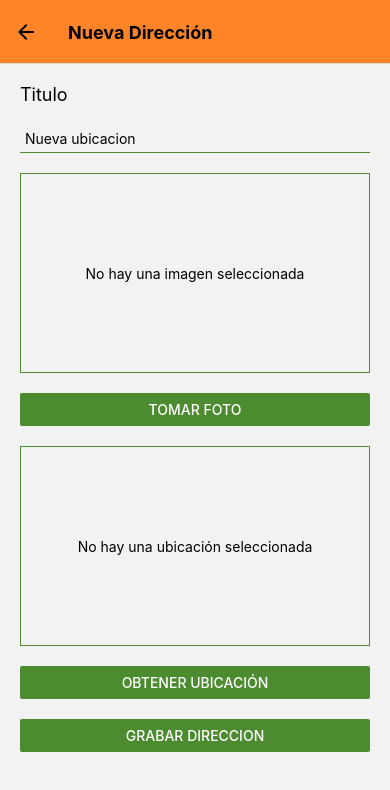
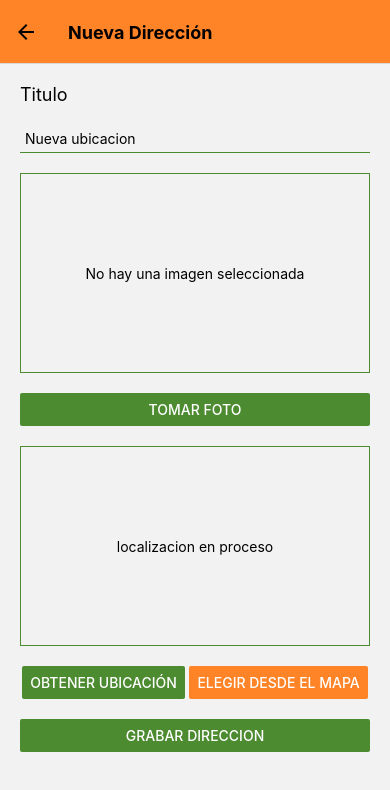
Before and after one commit to sotopro/cameralocationapp, a React Native app: screen /NewPlace in a window 390 px wide. Shown: the top 790 px of the page. Built offline with nearby package versions, Linux system fonts and the light colour scheme.

Commit message:
[feature] - create map preview & finish location selector & change place slice to save in store

```diff
--- a/package.json
+++ b/package.json
@@ -22,6 +22,7 @@
     "react": "17.0.2",
     "react-dom": "17.0.2",
     "react-native": "0.68.2",
+    "react-native-maps": "0.30.2",
     "react-native-safe-area-context": "^4.3.1",
     "react-native-screens": "^3.14.0",
     "react-native-web": "0.17.7",
--- a/src/components/LocationSelector.js
+++ b/src/components/LocationSelector.js
@@ -1,7 +1,9 @@
-import React, { useState } from "react";
+import React, { useState, useEffect } from "react";
 import { View, Button, Text, StyleSheet, Alert } from "react-native";
+import { useNavigation, useRoute } from "@react-navigation/native";
 import * as Location from "expo-location";
 import colors from "../utils/colors";
+import MapPreview from "./MapPreview";
 
 const styles = StyleSheet.create({
     container: {
@@ -20,10 +22,25 @@ const styles = StyleSheet.create({
         width: "100%",
         height: "100%",
     },
+    buttons: {
+        flexDirection: "row",
+        justifyContent: "space-around",
+    }
 })
 
 const LocationSelector = ({ onLocation }) => {
     const [pickedLocation, setPickedLocation] = useState();
+    const navigation = useNavigation();
+    const route = useRoute();
+
+    const mapLocation = route?.params?.mapLocation;
+
+    useEffect(() => {
+        if(mapLocation){
+            setPickedLocation(mapLocation);
+            onLocation(mapLocation)
+        }
+    }, [mapLocation]);
 
     const handleGetLocation = async () => {
         const isLocationPermissionGranted = await verifyPermissions();
@@ -57,20 +74,29 @@ const LocationSelector = ({ onLocation }) => {
         return true;
     }
 
+    const handlePickedLocation = async (location) => {
+        const isLocationPermissionGranted = await verifyPermissions();
+        if(!isLocationPermissionGranted) return;
+        navigation.navigate("Map");
+    }
+
     return (
         <View style={styles.container}>
-            <View style={styles.preview}>
-                {!pickedLocation ? (
-                    <Text>No hay una ubicación seleccionada</Text>
-                ) : (
-                    <Text>{`latitud: ${pickedLocation.lat}, longitud: ${pickedLocation.lng}`}</Text>
-                )}
+            <MapPreview location={pickedLocation} style={styles.preview}>
+                <Text>localizacion en proceso</Text>
+            </MapPreview>
+            <View style={styles.buttons}>
+                <Button
+                    title="Obtener ubicación"
+                    onPress={handleGetLocation}
+                    color={colors.primary}
+                />
+                <Button
+                    title="Elegir desde el mapa"
+                    onPress={handlePickedLocation}
+                    color={colors.secondary}
+                />
             </View>
-            <Button
-                title="Obtener ubicación"
-                onPress={handleGetLocation}
-                color={colors.primary}
-            />
         </View>
     )
 }
--- /dev/null
+++ b/src/components/MapPreview.js
@@ -0,0 +1,30 @@
+import React from "react";
+import { View, Image, StyleSheet } from "react-native";
+import { URL_MAPS } from "../utils/maps";
+
+const styles = StyleSheet.create({
+    container: {
+        justifyContent: "center",
+        alignItems: "center",
+    },
+    mapImage: {
+        width: "100%",
+        height: "100%",
+    }
+})
+
+const MapPreview = ({ children, location, style }) => {
+    const { lat, lng } = location || {};
+    const mapPreviewUrl = location ?  URL_MAPS(lat, lng) : '';
+    return (
+        <View style={{...styles.container, ...style}}>
+            {location ? (
+                <Image style={styles.mapImage} source={{ uri: mapPreviewUrl}} />
+            ) : (
+                children
+            )}
+        </View>
+    )
+}
+
+export default MapPreview;
--- a/src/models/Place.js
+++ b/src/models/Place.js
@@ -1,8 +1,10 @@
 class Place {
-    constructor(id, title, image) {
+    constructor(id, title, image, address, coords) {
         this.id = id;
         this.title = title;
         this.image = image;
+        this.address = address;
+        this.coords = coords;
     }
 }
 
--- a/src/screens/MapScreen.js
+++ b/src/screens/MapScreen.js
@@ -1,5 +1,8 @@
-import React from "react";
-import { View, StyleSheet, Text } from "react-native";
+import React, { useLayoutEffect, useState } from "react";
+import { View, StyleSheet, Text, TouchableOpacity } from "react-native";
+import MapView, { Marker } from "react-native-maps";
+import IonicIcons from '@expo/vector-icons/Ionicons'
+import colors from "../utils/colors";
 
 const styles = StyleSheet.create({
   container: {
@@ -8,10 +11,54 @@ const styles = StyleSheet.create({
 });
 
 const MapScreen = ({ navigation }) => {
+  const [selectedLocation, setSelectedLocation] = useState();
+
+  const initialRegion = {
+    latitude: 37.78825,
+    longitude: -122.4324,
+    latitudeDelta: 0.0922,
+    longitudeDelta: 0.0421,
+  }
+
+  const handlerPickLocation = (event) => {
+    setSelectedLocation({
+      lat: event.nativeEvent.coordinate.latitude,
+      lng: event.nativeEvent.coordinate.longitude,
+    });
+  }
+
+  const handleSaveLocation = () => {
+    if(selectedLocation) {
+      navigation.navigate('NewPlace', { mapLocation: selectedLocation });
+    }
+  }
+
+  useLayoutEffect(() => {
+    navigation.setOptions({
+      headerRight: () => (
+        <TouchableOpacity onPress={handleSaveLocation}>
+          <IonicIcons name="md-save-sharp" size={25} color={colors.black} />
+        </TouchableOpacity>
+      )
+    })
+  }, [navigation,handleSaveLocation]);
+
   return (
-    <View style={styles.container}>
-      <Text>MapScreen</Text>
-    </View>
+    <MapView
+      initialRegion={initialRegion}
+      style={styles.container}
+      onPress={handlerPickLocation}>
+        {selectedLocation && (
+          <Marker
+          title="Ubicación seleccionada"
+          coordinate={{
+            ...selectedLocation,
+            latitude: selectedLocation.lat,
+            longitude: selectedLocation.lng,
+          }}
+          />
+        )}
+      </MapView>
   );
 };
 
--- a/src/screens/NewPlaceScreen.js
+++ b/src/screens/NewPlaceScreen.js
@@ -34,7 +34,7 @@ const NewPlaceSreen = ({ navigation }) => {
 
   const onHandleTitleChange = (text) => setTitle(text);
   const onHandleSubmit = () => {
-    dispatch(savePlace(title, image));
+    dispatch(savePlace(title, image, location));
     navigation.navigate("Place");
   }
 
--- a/src/screens/PlaceDetailScreen.js
+++ b/src/screens/PlaceDetailScreen.js
@@ -1,17 +1,63 @@
 import React from "react";
-import { View, StyleSheet, Text } from "react-native";
+import { View, StyleSheet, Text, ScrollView, Image } from "react-native";
+import { useSelector } from "react-redux";
+import MapPreview from "../components/MapPreview";
+import colors from "../utils/colors";
 
 const styles = StyleSheet.create({
   container: {
     flex: 1,
   },
+  image: {
+    height: "40%",
+    minHeight: 300,
+    width: "100%",
+  },
+  location: {
+    margin: 20,
+    width: "90%",
+    maxWidth: 350,
+    backgroundColor: colors.white,
+    shadowColor: "black",
+    shadowOpacity: 0.26,
+    shadowOffset: { width: 0, height: 2 },
+    shadowRadius: 8,
+    elevation: 5,
+    borderRadius: 10,
+  },
+  addressContainer: {
+    padding: 20,
+  },
+  address: {
+    color: colors.primary,
+    textAlign: "center",
+  },
+  map: {
+    height: 300,
+  }
 });
 
-const PlaceDetailScreen = ({ navigation }) => {
+const PlaceDetailScreen = ({ navigation, route }) => {
+  const { placeId } = route.params;
+  const place = useSelector((state) => state.place.places.find((item) => item.id === placeId));
   return (
-    <View style={styles.container}>
-      <Text>PlaceDetailScreen</Text>
-    </View>
+    <ScrollView contentContainerStyle={styles.container}>
+      <Image source={{ uri: place.image }} style={styles.image} />
+      <View style={styles.location}>
+        <View style={styles.addressContainer}>
+          <Text style={styles.address}>{place.address}</Text>
+        </View>
+        <MapPreview
+        location={{
+          lat: place.coords.lat,
+          lng: place.coords.lng
+        }}
+        style={styles.map}
+        >
+          <Text>Ubicacion no disponible</Text>
+        </MapPreview>
+      </View>
+    </ScrollView>
   );
 };
 
--- a/src/screens/PlaceListScreen.js
+++ b/src/screens/PlaceListScreen.js
@@ -21,7 +21,7 @@ const PlaceListScreen = ({ navigation }) => {
     navigation.navigate("PlaceDetail", { placeId: id });
   }
   const renderItem = ({ item }) => (
-    <PlaceItem {...item} address='123 Calle , Ciudad, Distrito' onSelect={onSelectPlace} />
+    <PlaceItem {...item} onSelect={onSelectPlace} />
   )
 
   const ListEmptyComponent = () => (
--- a/src/store/place.slice.js
+++ b/src/store/place.slice.js
@@ -1,6 +1,7 @@
 import { createSlice } from "@reduxjs/toolkit";
 import * as FileSystem from "expo-file-system";
 import Place from "../models/Place";
+import { URL_GEOCODING } from "../utils/maps";
 
 const initialState = {
   places: [],
@@ -11,7 +12,7 @@ const placeSlice = createSlice({
   initialState,
   reducers: {
     addPlace: (state, action) => {
-      const newPlace = new Place(Date.now(), action.payload.title, action.payload.image);
+      const newPlace = new Place(Date.now(), action.payload.title, action.payload.image, action.payload.address, action.payload.coords);
       state.places.push(newPlace);
     }
   },
@@ -19,12 +20,20 @@ const placeSlice = createSlice({
 
 export const { addPlace } = placeSlice.actions;
 
-export const savePlace = (title, image) => {
+export const savePlace = (title, image, coords) => {
   return async (dispatch) => {
+    const response = await fetch(URL_GEOCODING(coords.lat, coords.lng));
+
+    if(!response.ok) throw new Error("no se ha podido conectar con el servidor");
+
+    const data = await response.json();
+
+    if(!data.results) throw new Error("no se ha podido encontrar la dirección");
+
+    const address = data.results[0].formatted_address;
+
     const fileName = image.split("/").pop();
     const Path = FileSystem.documentDirectory + fileName;
-
-    console.log('Path', Path);
 
     try {
       await FileSystem.moveAsync({
@@ -36,7 +45,7 @@ export const savePlace = (title, image) => {
       throw error;
     }
 
-    dispatch(addPlace({ title, image: Path }));
+    dispatch(addPlace({ title, image: Path, address, coords }));
   }
 }
 
--- /dev/null
+++ b/src/utils/maps.js
@@ -0,0 +1,6 @@
+const API_KEY_MAPS = '';
+
+export const URL_MAPS = (lat, lng, zoom = 14) => `https://maps.googleapis.com/maps/api/staticmap?center=${lat},${lng}&zoom=${zoom}&size=600x300&maptype=roadmap
+&markers=color:blue%7Clabel:S%7C${lat},${lng}&key=${API_KEY_MAPS}`
+
+export const URL_GEOCODING = (lat, lng) => `https://maps.googleapis.com/maps/api/geocode/json?latlng=${lat},${lng}&key=${API_KEY_MAPS}`
```
Also changed, not shown: 1 other file (tests, documents, lock files or other folders).
